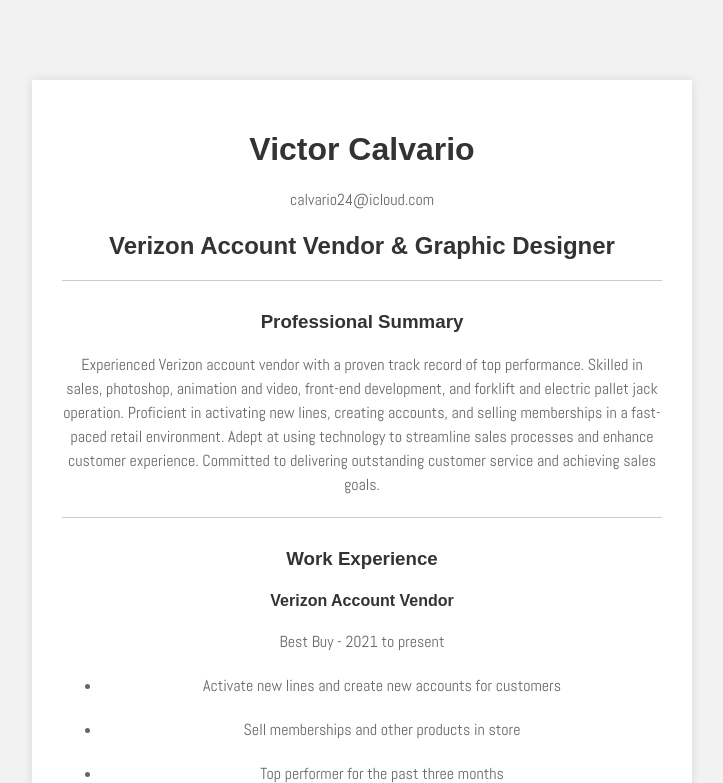
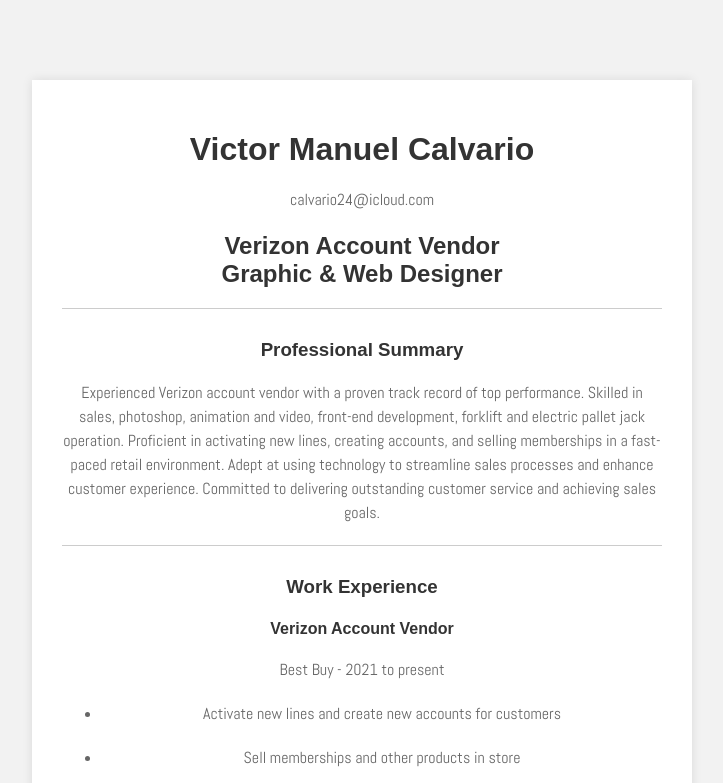
Before and after one commit to CalvarioV/Django3_personal_portfolio, a Django app: page /resume/ in a window 1280 px wide. Shown: the top 783 px of the page, without its empty margins (278-1001 px from the left). Run offline with Django 3.2, Linux system fonts and the light colour scheme; some web fonts are replaced.

Commit message:
resume fixed

```diff
--- a/portfolio/templates/portfolio/resume.html
+++ b/portfolio/templates/portfolio/resume.html
@@ -8,15 +8,15 @@
   </head>
   <body>
     <div class="container">
-      <h1>Victor Calvario</h1>
+      <h1>Victor Manuel Calvario</h1>
       <p class="text-center">
         calvario24@icloud.com
       </p>
-      <h2>Verizon Account Vendor &amp; Graphic Designer</h2>
+      <h2>Verizon Account Vendor <br> Graphic & Web Designer</h2>
       <hr>
       <h3>Professional Summary</h3>
       <p>
-        Experienced Verizon account vendor with a proven track record of top performance. Skilled in sales, photoshop, animation and video, front-end development, and forklift and electric pallet jack operation. Proficient in activating new lines, creating accounts, and selling memberships in a fast-paced retail environment. Adept at using technology to streamline sales processes and enhance customer experience. Committed to delivering outstanding customer service and achieving sales goals.
+        Experienced Verizon account vendor with a proven track record of top performance. Skilled in sales, photoshop, animation and video, front-end development, forklift and electric pallet jack operation. Proficient in activating new lines, creating accounts, and selling memberships in a fast-paced retail environment. Adept at using technology to streamline sales processes and enhance customer experience. Committed to delivering outstanding customer service and achieving sales goals.
       </p>
       <hr>
       <h3>Work Experience</h3>
@@ -44,7 +44,7 @@
         <li>Forklift and Electric Pallet Jack Operation</li>
       </ul>
       <hr>
-      <a href="{% static 'portfolio/py4eCer.pdf' %}">Python Certificate</a><br><br>
+      <a href="{% static 'portfolio/Py4eCer.pdf' %}">Python Certificate</a><br><br>
       <a href="{% static 'portfolio/Dj4eCer.pdf' %}">Django Certificate</a><br>
       <hr>
       <button id="dark-mode-btn">Visionary Edition</button>
```
